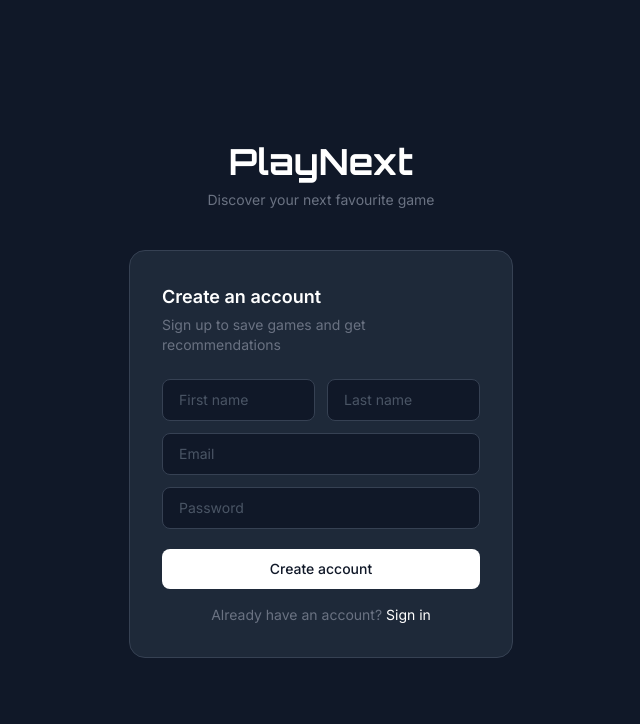
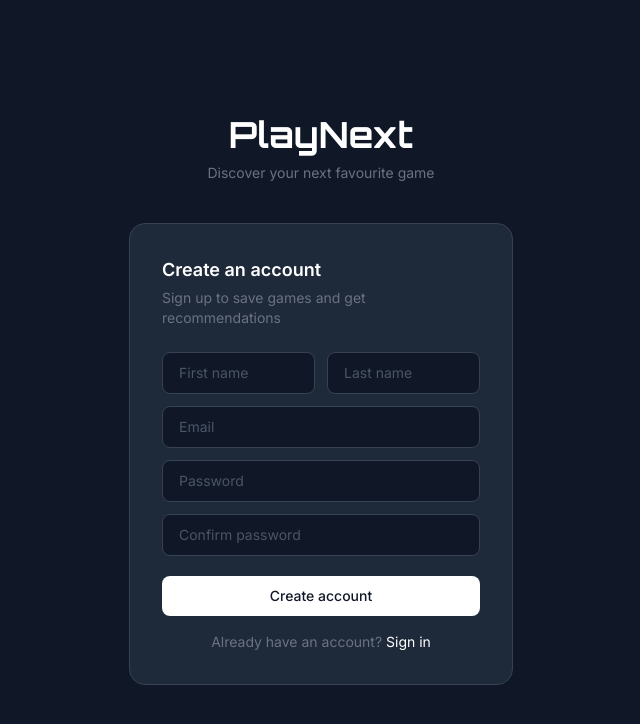
Before and after one commit to PaCarr/playnext, a React (Vite) app: page /login in a window 1280 px wide. Both pictures are taken after a click on the button "Sign up". Shown: the top 724 px of the page, without its empty margins (319-959 px from the left). Built offline with nearby package versions, Linux system fonts and the light colour scheme; no server answers.

Commit message:
added confirm password to sign up page

```diff
--- a/src/pages/LoginPage.jsx
+++ b/src/pages/LoginPage.jsx
@@ -6,6 +6,7 @@ import { useNavigate } from 'react-router-dom'
 function LoginPage() {
   const [email, setEmail] = useState('')
   const [password, setPassword] = useState('')
+  const [confirmPassword, setConfirmPassword] = useState('')
   const [firstName, setFirstName] = useState('')
   const [lastName, setLastName] = useState('')
   const [isSignUp, setIsSignUp] = useState(false)
@@ -14,6 +15,12 @@ function LoginPage() {
 
   const handleSubmit = async () => {
     setError('')
+
+    if (isSignUp && password !== confirmPassword) {
+      setError('Passwords do not match.')
+      return
+    }
+
     try {
       if (isSignUp) {
         const userCredential = await createUserWithEmailAndPassword(auth, email, password)
@@ -94,9 +101,18 @@ function LoginPage() {
               placeholder="Password"
               value={password}
               onChange={(e) => setPassword(e.target.value)}
-              onKeyDown={(e) => e.key === 'Enter' && handleSubmit()}
               className="w-full px-4 py-2.5 rounded-lg bg-gray-900 text-white text-sm border border-gray-700 focus:outline-none focus:border-gray-500 placeholder-gray-600"
             />
+            {isSignUp && (
+              <input
+                type="password"
+                placeholder="Confirm password"
+                value={confirmPassword}
+                onChange={(e) => setConfirmPassword(e.target.value)}
+                onKeyDown={(e) => e.key === 'Enter' && handleSubmit()}
+                className="w-full px-4 py-2.5 rounded-lg bg-gray-900 text-white text-sm border border-gray-700 focus:outline-none focus:border-gray-500 placeholder-gray-600"
+              />
+            )}
           </div>
 
           {error && <p className="text-red-400 text-xs mt-3">{error}</p>}
```
